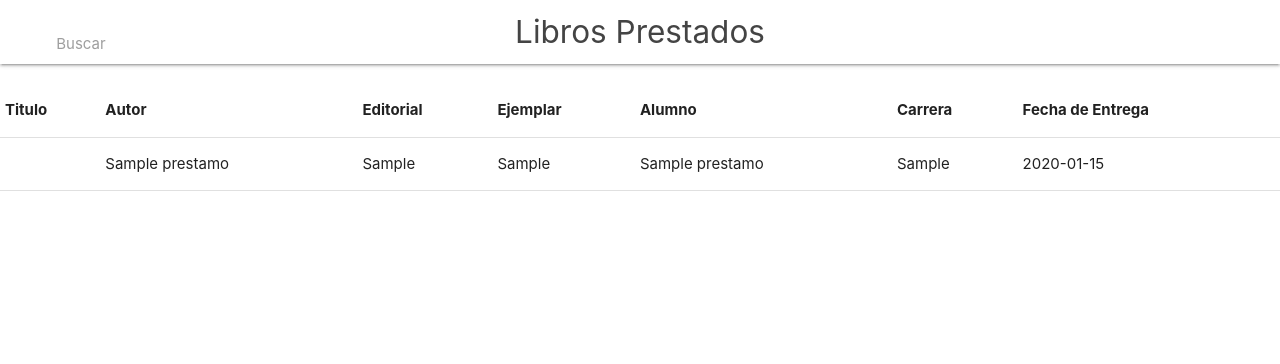
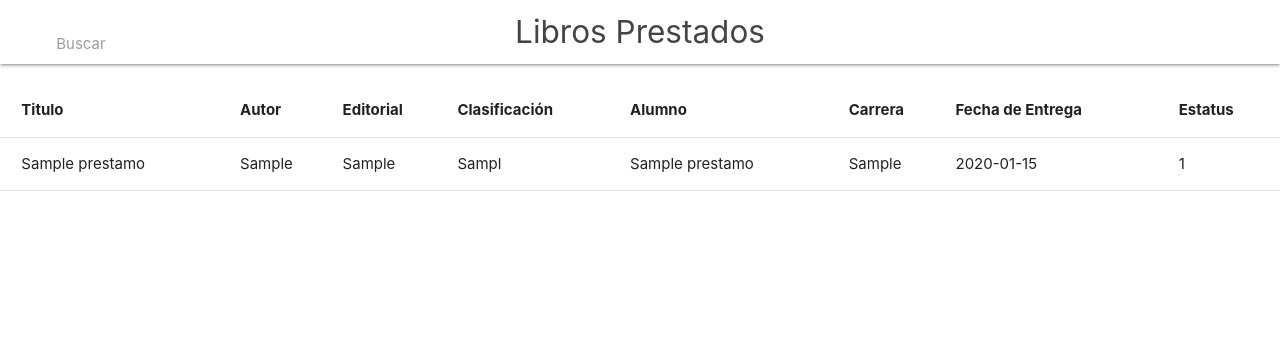
Before and after one commit to hectorTorres1/biblioteca, a PHP site: page /libros.php in a window 1280 px wide. Shown: the top 364 px of the page. Run offline with PHP 8.4, Linux system fonts and the light colour scheme; tables that the repository leaves empty hold one stand-in row (values such as "Sample post"); some libraries are stand-ins or nearby versions.

Commit message:
Modificacion en coonsulta de tabla

```diff
--- a/libros.php
+++ b/libros.php
@@ -32,13 +32,15 @@
         <table class="highlight">
             <thead>
                 <tr>
+                    <th></h>
                     <th>Titulo</th>
                     <th>Autor</th>
                     <th>Editorial</th>
-                    <th>Ejemplar</th>
+                    <th>Clasificación</th>
                     <th>Alumno</th>
                     <th>Carrera</th>
                     <th>Fecha de Entrega</th>
+                    <th>Estatus</th>
                 </tr>
             </thead>
 
@@ -47,15 +49,16 @@
                     require("conexion.php");
                     if(isset($_GET["buscar"]) && $_GET["buscar"]!=""){
                         $buscar=$_GET["buscar"];
-                        $sql="select id_prestamo, titulo, autor, editorial, nombre, carrera, fechaEntrega from prestamos where nombre like '%$buscar%' order by id_prestamo desc";
+                        $sql="select id_prestamo, titulo, autor, editorial, clasificacion, nombre, carrera, fechaEntrega, estatus from prestamos where nombre like '%$buscar%' and estatus = 1 order by id_prestamo desc";
                     }else{
-                        $sql="select id_prestamo, titulo, autor, editorial, nombre, carrera, fechaEntrega from prestamos order by id_prestamo desc ";
+                        $sql="select id_prestamo, titulo, autor, editorial, clasificacion, nombre, carrera, estatus, fechaEntrega, estatus from prestamos where estatus = 1 order by id_prestamo desc ";
                     }
                     $resultado=mysqli_query($conn,$sql);
                     if(mysqli_num_rows($resultado)>0){
                         while($fila=mysqli_fetch_assoc($resultado)){
                             echo "<tr><td>
                             </td>";
+
 
                                 echo"<td>";
                                 echo $fila["titulo"];
@@ -70,6 +73,9 @@
                                 echo "</td>";
 
 
+                                echo"<td>";
+                                echo $fila["clasificacion"];
+                                echo "</td>";
 
                                 echo"<td>";
                                 echo $fila["nombre"];
@@ -81,6 +87,10 @@
 
                                 echo"<td>";
                                 echo $fila["fechaEntrega"];
+                                echo "</td>";
+
+                                echo"<td>";
+                                echo $fila["estatus"];
                                 echo "</td>";
                             }
                         }
```
